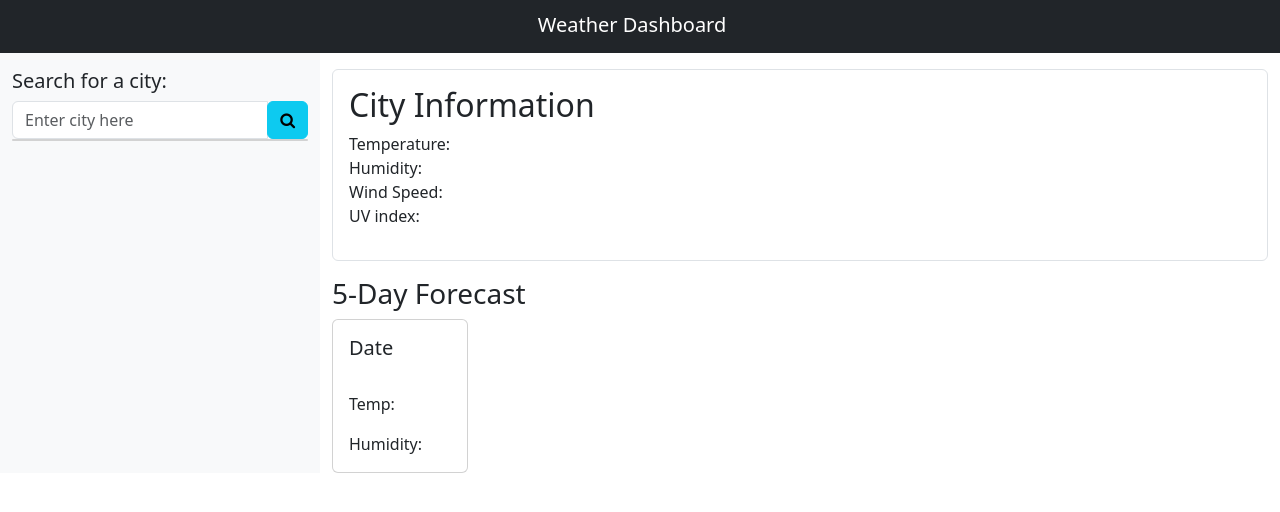
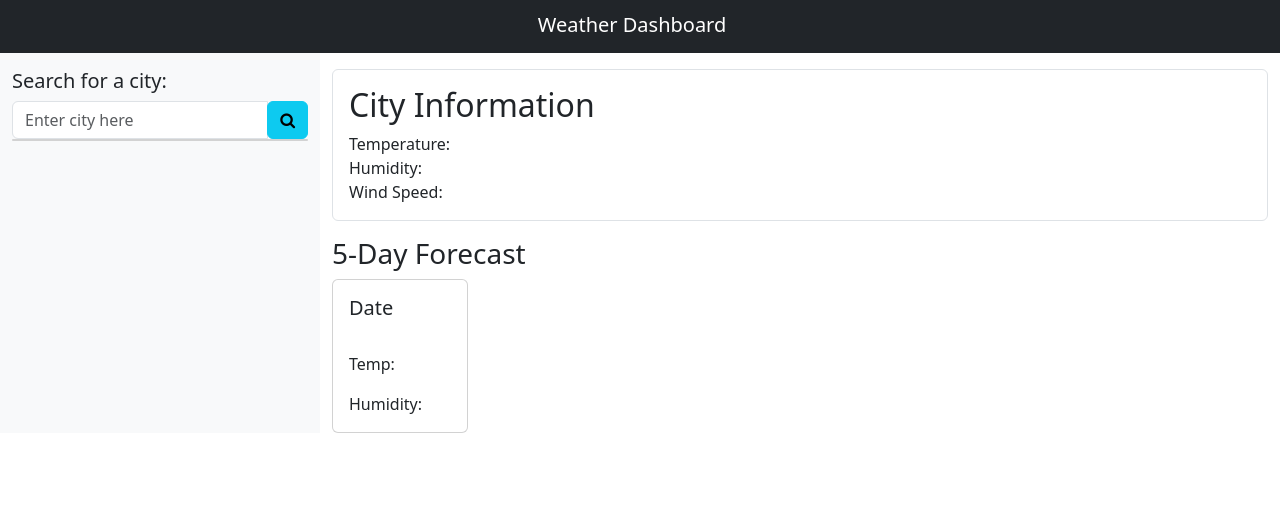
Before and after one commit to mewmew88/WeatherDashboard, a plain HTML site: page index.html in a window 1280 px wide. Drawn offline with nearby package versions, Linux system fonts and the light colour scheme.

Commit message:
updated html

```diff
--- a/index.html
+++ b/index.html
@@ -45,18 +45,15 @@
               <div class="col-12">
                   <div class="city-info border rounded my-3 px-3 py-3">
                       <h2 id="current-city">City Information <small class="text-muted" id="current-date"></small></h2>
-
                       <p class="mb-0">Temperature: <span id="current-temp"></span></p>
                       <p class="mb-0">Humidity: <span id="current-humidity"></span></p>
                       <p class="mb-0">Wind Speed: <span id="current-wind-speed"></span></p>
-                      <p>UV index: <span id="uv-index"></span></p>
                   </div>
               </div>
           </div>
           <div class="row">
               <div class="col-12">
                   <h3>5-Day Forecast</h3>
-
               </div>
           </div>
           <div id="five-day-forecast" class="row">
```
